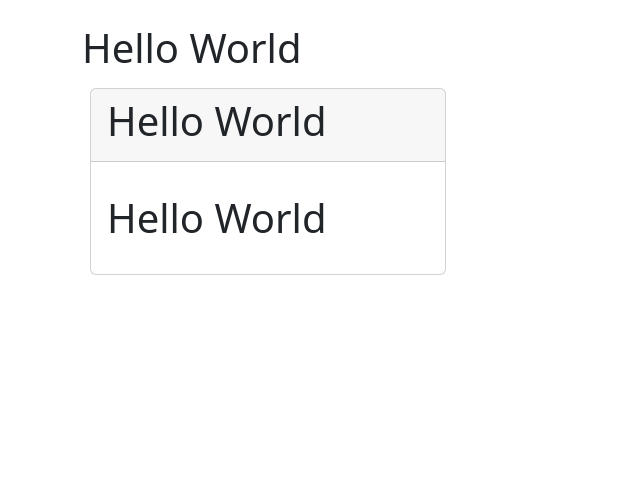
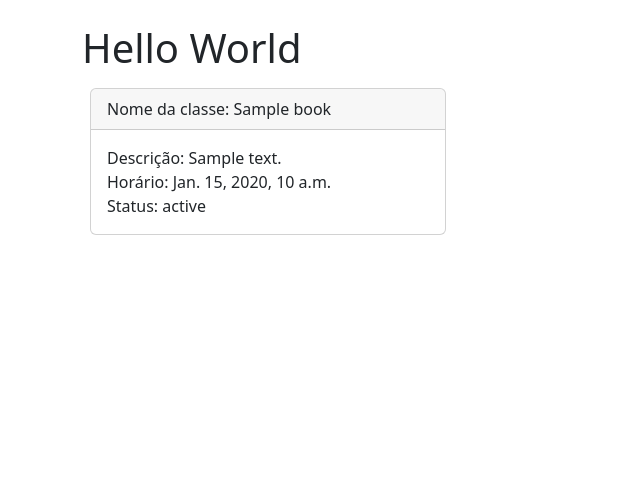
Before and after one commit to SamuelFSNunes/atividade_Avaliativa_28.03, a Django app: template templates/home.html in a window 1280 px wide. Shown: the part 73-555 px from the top of the page, without its empty margins (0-640 px from the left). Run offline with Django 5.2, Linux system fonts and the light colour scheme; the template is opened without the code that fills it: most values are stand-ins (such as "Sample title", 1, 10 or a date in 2020).

Commit message:
fix: changed defaut displays names
Adicionado Descrição, Status, Horário e Nome da classe

```diff
--- a/api/templates/main.html
+++ b/api/templates/main.html
@@ -19,9 +19,9 @@
         </a>
 
         <ul class="nav nav-pills">
-          <li class="nav-item"><a href="{% url 'Weather Insert' %}" class="nav-link">Book</a></li>
-          <li class="nav-item"><a href="{% url 'Weather Generate' %}" class="nav-link">R. Book</a></li>
-            <li class="nav-item"><a href="{% url 'Weather Reset' %}" class="nav-link">Reset</a></li>
+          <li class="nav-item"><a href="{% url 'Book Insert' %}" class="nav-link">Book</a></li>
+          <li class="nav-item"><a href="{% url 'Book Generate' %}" class="nav-link">R. Book</a></li>
+            <li class="nav-item"><a href="{% url 'Book Reset' %}" class="nav-link">Reset</a></li>
         </ul>
     </header>
     <main>
--- a/templates/form.html
+++ b/templates/form.html
@@ -10,7 +10,7 @@
 
     <div class="d-flex justify-content-start flex-wrap">
 
-        <form action="{% url 'Weather Insert' %}" method="post" enctype="multipart/form-data">
+        <form action="{% url 'Book Insert' %}" method="post" enctype="multipart/form-data">
             {% csrf_token %}
             <div class="col-md-12 p-2">
                 <div class="card">
--- a/templates/home.html
+++ b/templates/home.html
@@ -14,16 +14,13 @@
         <div class="col-md-4 p-2">
           <div class="card">
             <div class="card-header">
-              <h1>Hello World</h1>
+              Nome da classe: {{ book.classname }}
             </div>
             <div class="card-body">
                 <p class="card-text">
-                  <h1>Hello World</h1>
-                    {% comment %} : {{ . }} <br />
-                    : {{ . }} <br />
-                    : {{ . }} <br />
-                    : {{ . }} <br />
-                    : {{ . }} {% endcomment %}
+                    Descrição: {{ book.details }} <br />
+                    Horário: {{ book.time }} <br />
+                    Status: {{ book.status }}
                 </p>
             </div>
           </div>
```
